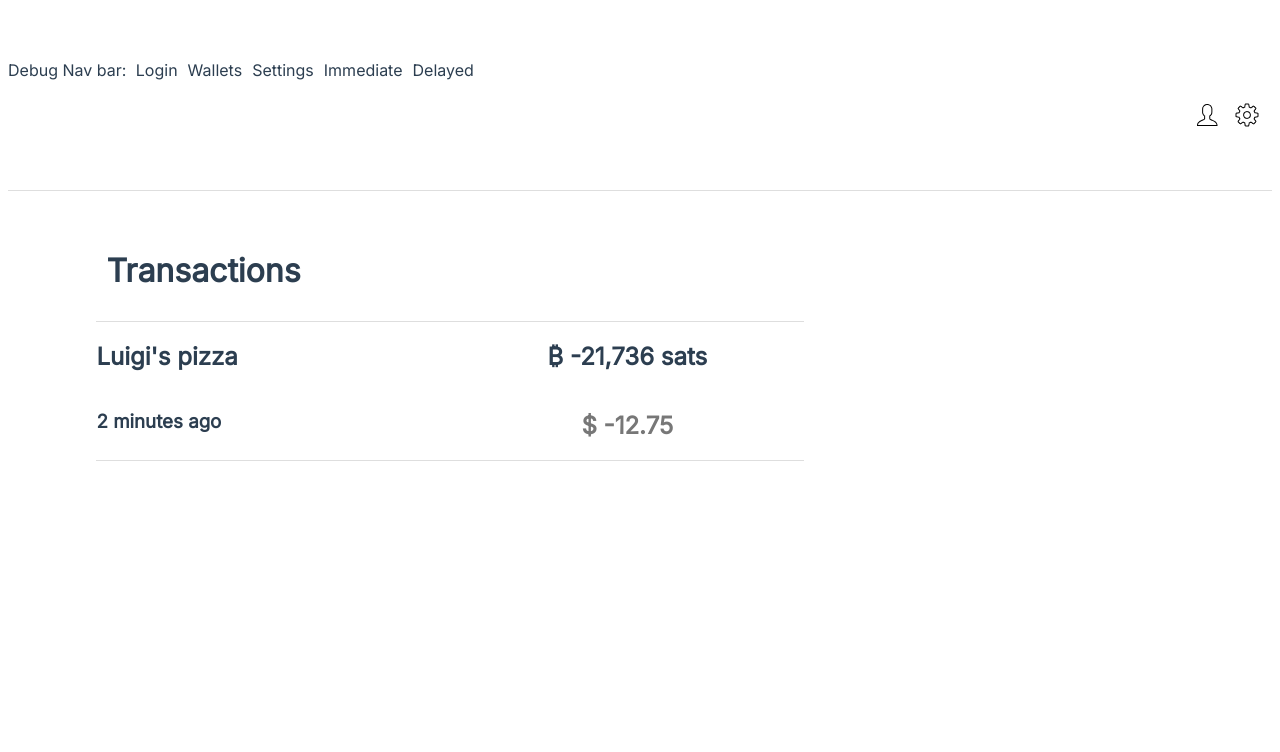
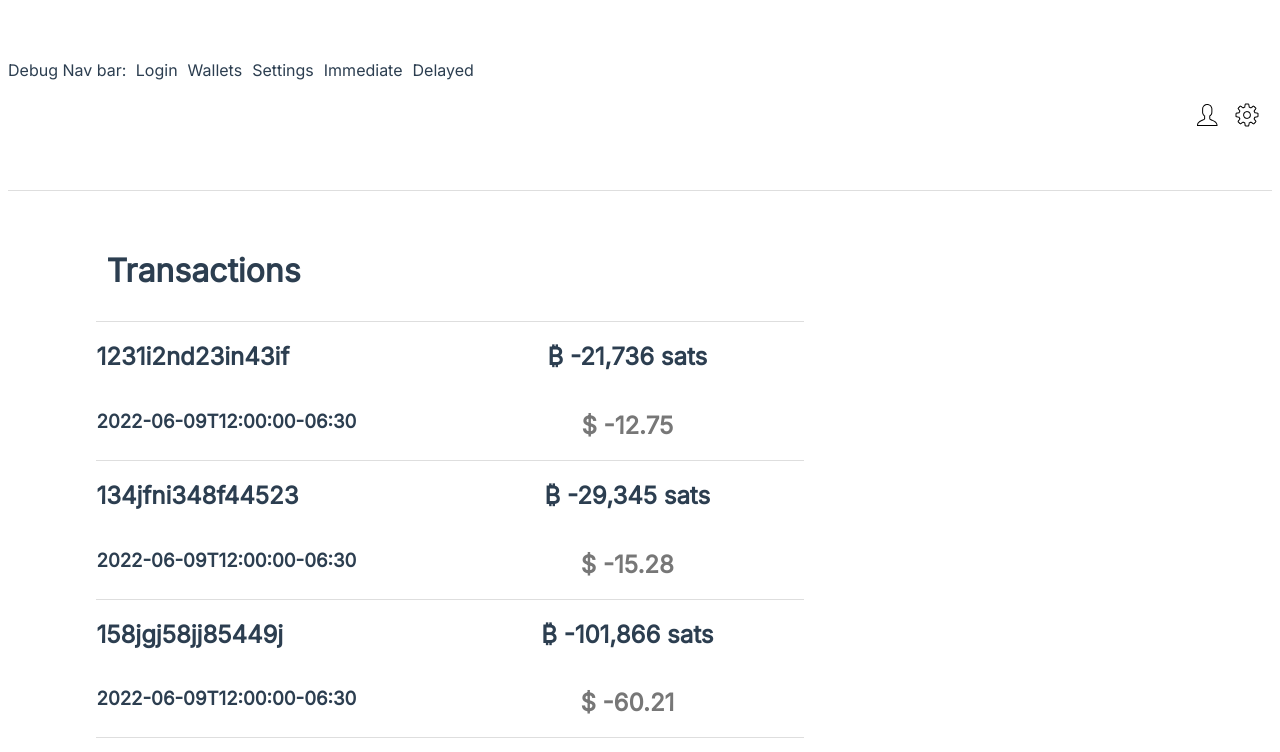
Before and after one commit to epiccurious/arctica-frontend, a Vue app: page /wallets/delayed in a window 1280 px wide. Shown: the top 752 px of the page. Built offline with nearby package versions, Linux system fonts and the light colour scheme.

Commit message:
created dynamic transaction display on the wallet pages

```diff
--- a/src/views/delayed/Transactions.vue
+++ b/src/views/delayed/Transactions.vue
@@ -5,14 +5,14 @@
         <div class="head_container">
           <h1>Transactions</h1>
         </div>
-        <div class="transaction_container">
+        <div v-for="transaction in transactions" :key="transaction.id" class="transaction_container">
           <div class="transaction_container_left">
-          <h2>Luigi's pizza</h2>
-          <h3>2 minutes ago</h3>
+          <h2>{{ transaction.address }}</h2>
+          <h3>{{ transaction.datetime }}</h3>
           </div>
           <div class="transaction_container_right">
-            <h2 class="balance">₿ -21,736 sats</h2>
-            <h2 class="fiat_currency">$ -12.75</h2>
+            <h2 class="balance">₿ -{{ transaction.balance.toLocaleString('en-US') }} sats</h2>
+            <h2 class="fiat_currency">$ -{{ transaction.fiat_currency.toLocaleString('en-US') }}</h2>
           </div>
         </div>
       </div>
@@ -27,6 +27,15 @@ export default {
   name: 'delayed',
   components: {
     Nav
+  },
+  data() {
+      return{
+          transactions: [
+              {id: 1, address: '1231i2nd23in43if', balance: 21736, fiat_currency: 12.75, datetime: '2022-06-09T12:00:00-06:30'},
+              {id: 2, address: '134jfni348f44523', balance: 29345, fiat_currency: 15.28, datetime: '2022-06-09T12:00:00-06:30'},
+              {id: 3, address: '158jgj58jj85449j', balance: 101866, fiat_currency: 60.21, datetime: '2022-06-09T12:00:00-06:30'}
+          ]
+      }
   }
 }
 </script>
--- a/src/views/immediate/Transactions.vue
+++ b/src/views/immediate/Transactions.vue
@@ -5,14 +5,14 @@
         <div class="head_container">
           <h1>Transactions</h1>
         </div>
-        <div class="transaction_container">
+        <div v-for="transaction in transactions" :key="transaction.id" class="transaction_container">
           <div class="transaction_container_left">
-          <h2>Luigi's pizza</h2>
-          <h3>2 minutes ago</h3>
+          <h2>{{ transaction.address }}</h2>
+          <h3>{{ transaction.datetime }}</h3>
           </div>
           <div class="transaction_container_right">
-            <h2 class="balance">₿ -21,736 sats</h2>
-            <h2 class="fiat_currency">$ -12.75</h2>
+            <h2 class="balance">₿ -{{ transaction.balance.toLocaleString('en-US') }} sats</h2>
+            <h2 class="fiat_currency">$ -{{ transaction.fiat_currency.toLocaleString('en-US') }}</h2>
           </div>
         </div>
       </div>
@@ -27,6 +27,15 @@ export default {
   name: 'immediate',
   components: {
     Nav
+  },
+  data() {
+      return{
+          transactions: [
+              {id: 1, address: '1231i2nd23in43if', balance: 21736, fiat_currency: 12.75, datetime: '2022-06-09T12:00:00-06:30'},
+              {id: 2, address: '134jfni348f44523', balance: 29345, fiat_currency: 15.28, datetime: '2022-06-09T12:00:00-06:30'},
+              {id: 3, address: '158jgj58jj85449j', balance: 101866, fiat_currency: 60.21, datetime: '2022-06-09T12:00:00-06:30'}
+          ]
+      }
   }
 }
 </script>
```
